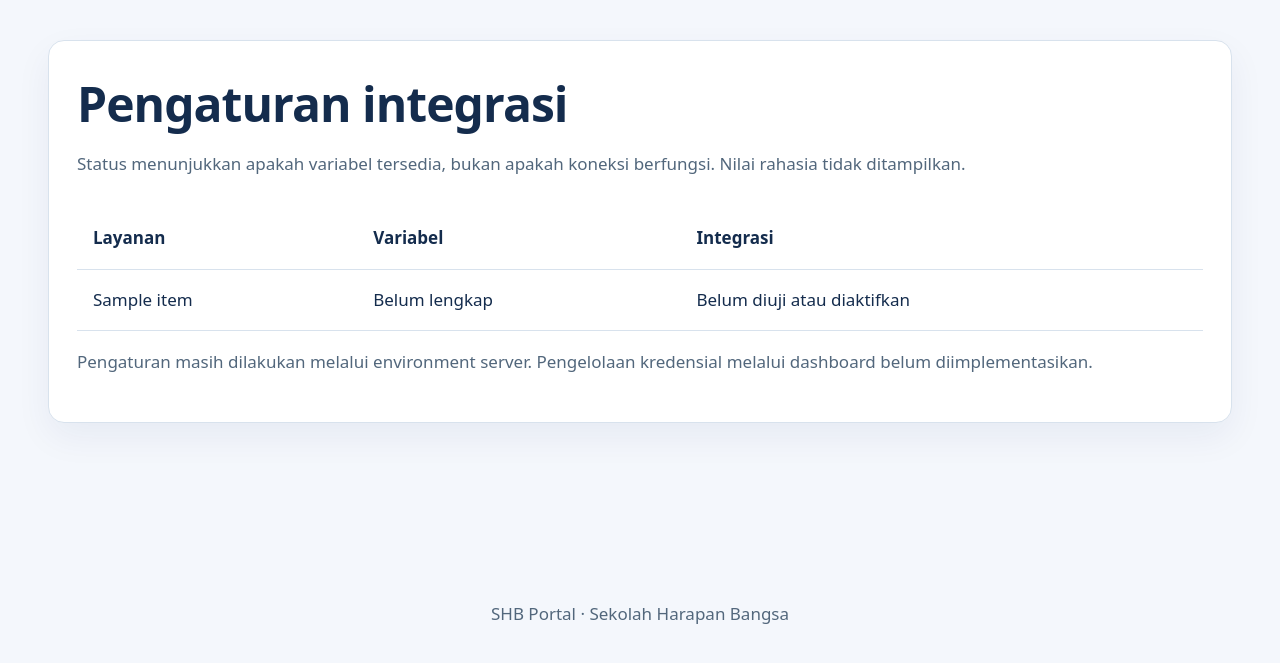
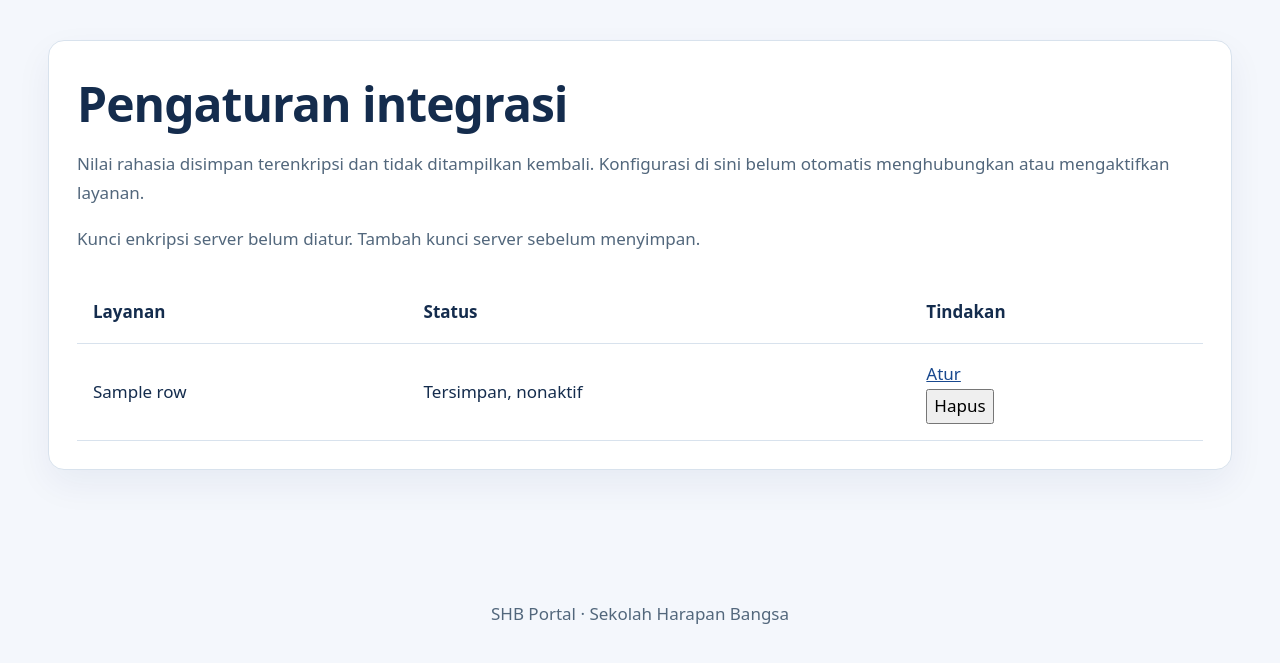
Before and after one commit to sugeng-riyanto/SHB-Portal, a Django app: template portal/templates/portal/integrations.html in a window 1280 px wide. Shown: the part 93-756 px from the top of the page. Run offline with Django 5.2, Linux system fonts and the light colour scheme; the template is opened without the code that fills it: most values are stand-ins (such as "Sample title", 1, 10 or a date in 2020).

Commit message:
Add encrypted superadmin integration settings: portal/templates/portal/integrations.html

```diff
--- a/portal/templates/portal/integrations.html
+++ b/portal/templates/portal/integrations.html
@@ -1 +1 @@
-{% extends 'portal/base.html' %}{% block title %}Integrasi · SHB Portal{% endblock %}{% block content %}<section class="card"><h1>Pengaturan integrasi</h1><p>Status menunjukkan apakah variabel tersedia, bukan apakah koneksi berfungsi. Nilai rahasia tidak ditampilkan.</p><div class="scroll"><table><tr><th>Layanan</th><th>Variabel</th><th>Integrasi</th></tr>{% for item in states %}<tr><td>{{ item.name }}</td><td>{% if item.configured %}Terisi{% else %}Belum lengkap{% endif %}</td><td>Belum diuji atau diaktifkan</td></tr>{% endfor %}</table></div><p>Pengaturan masih dilakukan melalui environment server. Pengelolaan kredensial melalui dashboard belum diimplementasikan.</p></section>{% endblock %}
+{% extends 'portal/base.html' %}{% block title %}Integrasi · SHB Portal{% endblock %}{% block content %}<section class="card"><h1>Pengaturan integrasi</h1><p>Nilai rahasia disimpan terenkripsi dan tidak ditampilkan kembali. Konfigurasi di sini belum otomatis menghubungkan atau mengaktifkan layanan.</p>{% if not key_ready %}<p role="alert">Kunci enkripsi server belum diatur. Tambah kunci server sebelum menyimpan.</p>{% endif %}<div class="scroll"><table><tr><th>Layanan</th><th>Status</th><th>Tindakan</th></tr>{% for row in integrations %}<tr><td>{{ row.label }}</td><td>{% if row.item %}{% if row.item.active %}Aktif (belum terhubung){% else %}Tersimpan, nonaktif{% endif %}{% else %}Belum diatur{% endif %}</td><td><a href="{% url 'integration_edit' row.key %}">Atur</a>{% if row.item %}<form method="post" action="{% url 'integration_remove' row.key %}">{% csrf_token %}<button type="submit" onclick="return confirm('Hapus konfigurasi integrasi ini?')">Hapus</button></form>{% endif %}</td></tr>{% endfor %}</table></div></section>{% endblock %}
```
